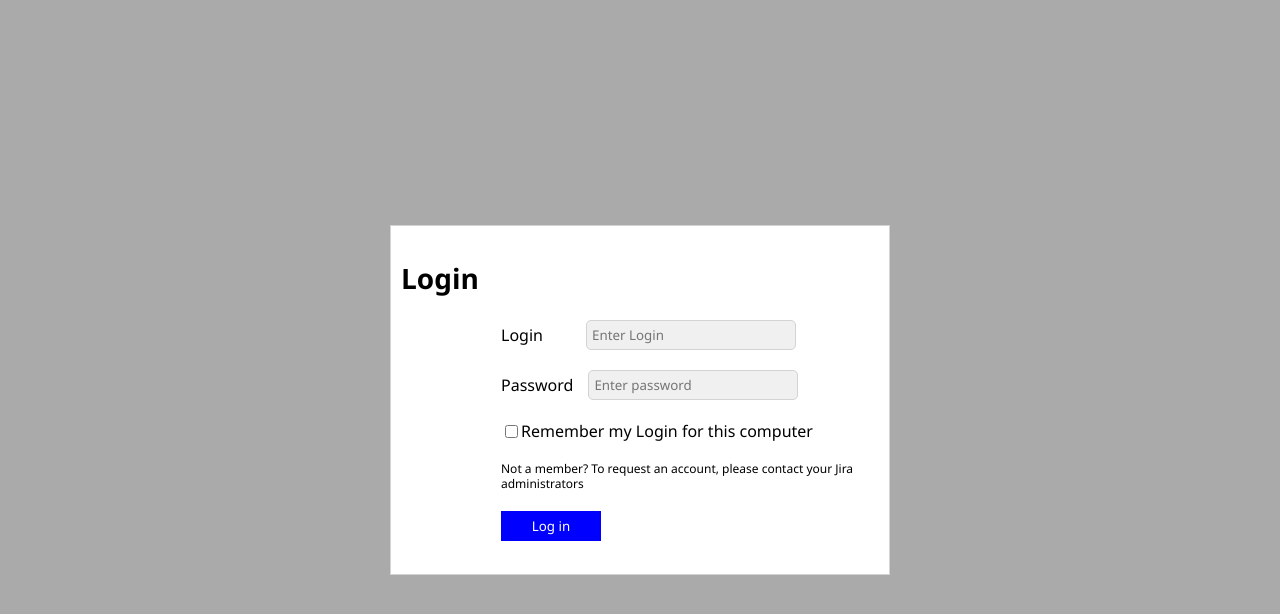
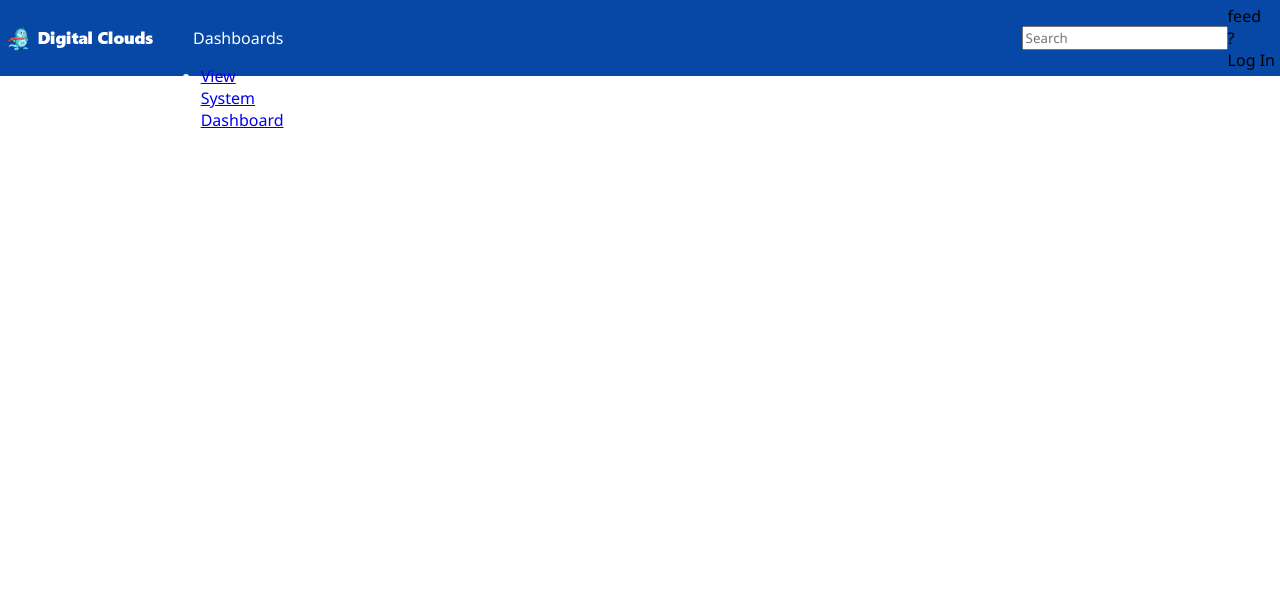
Before and after one commit to DmitryYamshikov/JiraTest, a Vue app: page / in a window 1280 px wide. Shown: the top 614 px of the page. Built offline with nearby package versions, Linux system fonts and the light colour scheme.

Commit message:
изготовление Header

```diff
--- a/src/App.vue
+++ b/src/App.vue
@@ -1,14 +1,17 @@
 <template>
-
+  <header-section></header-section>
   <form-registr></form-registr>
 </template>
 <script>
 
-import FormRegistr from './components/FormRegistr.vue';
+import FormRegistr from './components/FormRegistr';
+import HeaderSection from './components/HeaderSection';
 
 export default {
   components: {
     FormRegistr,
+    HeaderSection
+
   },
 };
 </script>
--- a/src/assets/style.scss
+++ b/src/assets/style.scss
@@ -2,6 +2,10 @@
   box-sizing: border-box;
   font-family: "Segoe UI", Tahoma, Geneva, Verdana, sans-serif;
   outline: none;
+}
+body, html {
+  margin: 0;
+  padding:0;
 }
 .btn {
   min-width: 100px;
--- /dev/null
+++ b/src/components/HeaderSection.vue
@@ -0,0 +1,95 @@
+<template>
+  <header class="header">
+    <div class="header__left">
+      <a href="/" class="logo">
+        <img src="../assets/img/logo.png" alt="logo" />
+      </a>
+      <div class="header-dashboard dropdown">
+        <span>Dashboards</span>
+        <ul class="header-dashboard__drop">
+          <li>
+            <a href="#">View System Dashboard</a>
+          </li>
+        </ul>
+      </div>
+    </div>
+    <div class="header__right">
+      <div class="form-search">
+        <form>
+          <input type="text" placeholder="Search" />
+        </form>
+      </div>
+      <div class="header__right-links">
+        <div class="header-link header-link_feedback">feed</div>
+        <div class="header-link header-link_help">
+          <span>?</span>
+        </div>
+        <div class="header-link header-link_login">Log In</div>
+      </div>
+    </div>
+  </header>
+</template>
+<script>
+  export default {};
+</script>
+<style lang="scss">
+  .header {
+    min-height: 41px;
+    padding: 5px;
+    background-color: #0747a6;
+    display: flex;
+    justify-content: space-between;
+    align-items: center;
+    &__right,
+    &__left {
+       display: flex;
+       align-items: center;
+    }
+
+    &__right-links {
+    }
+  }
+  .logo {
+     margin-right: 30px;
+    width: 158px;
+    height: 30px;
+    img {
+      width: 100%;
+      height: 100%;
+      object-fit: contain;
+    }
+  }
+  .header-dashboard {
+     color:#fff;
+     cursor: pointer;
+     position: relative;
+    /* .header-dashboard__drop */
+
+    &__drop {
+       position: absolute;
+       top: 100%;
+       right: 0;
+       width: auto;
+    }
+  }
+  .dropdown {
+  }
+  .form-search {
+  }
+  .header-link {
+    /* .header-link_feedback */
+
+    &_feedback {
+    }
+
+    /* .header-link_help */
+
+    &_help {
+    }
+
+    /* .header-link_login */
+
+    &_login {
+    }
+  }
+</style>
--- a/src/store/formregistr.js
+++ b/src/store/formregistr.js
@@ -1,7 +1,7 @@
 export default ({
    namespaced: true,
    state: {
-      login: false,
+      login: true,
       fields: [{
          name: 'login',
          placeholder: 'Enter Login',
```
Also changed, not shown: src/assets/img/logo.png (added).
